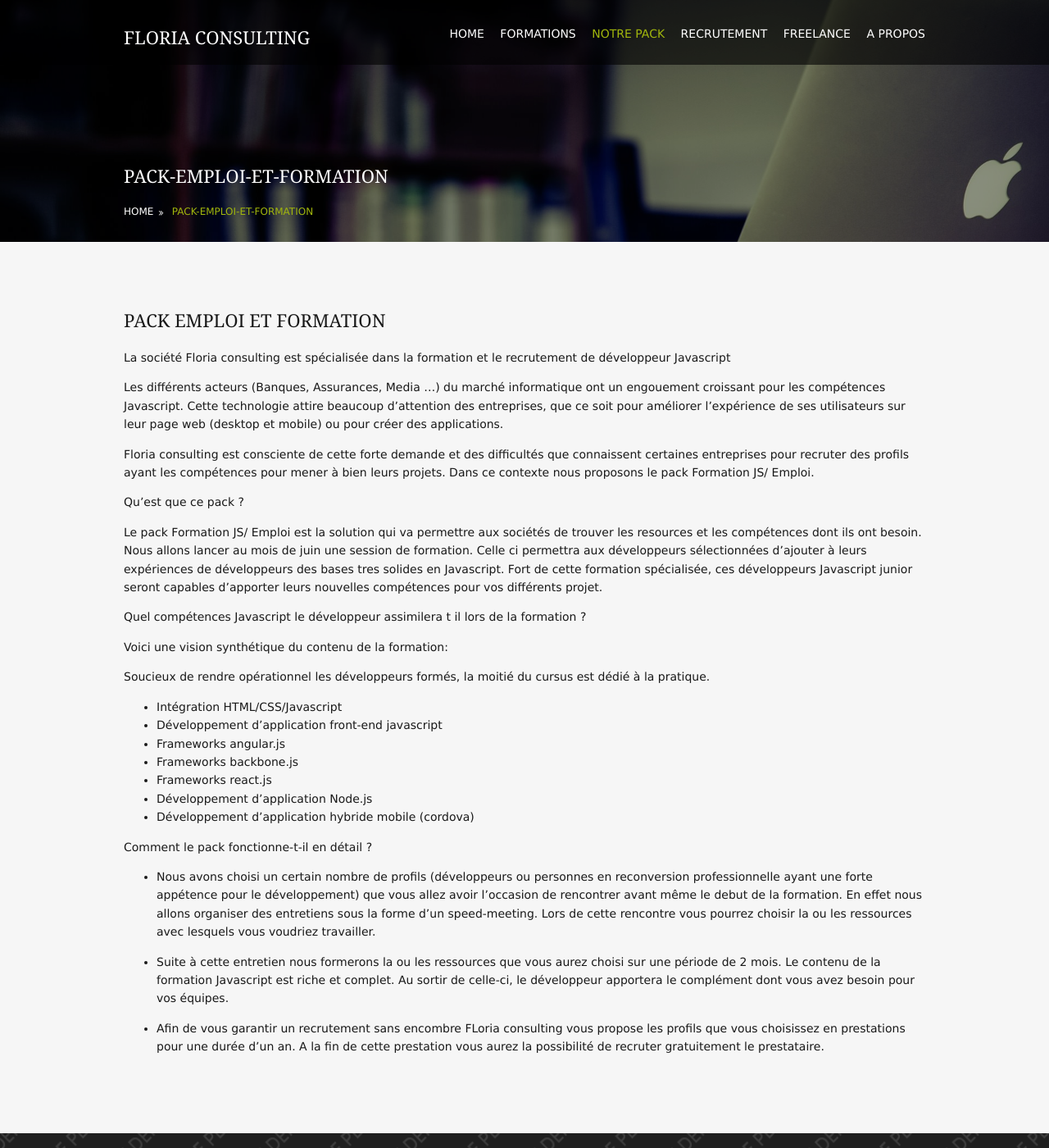
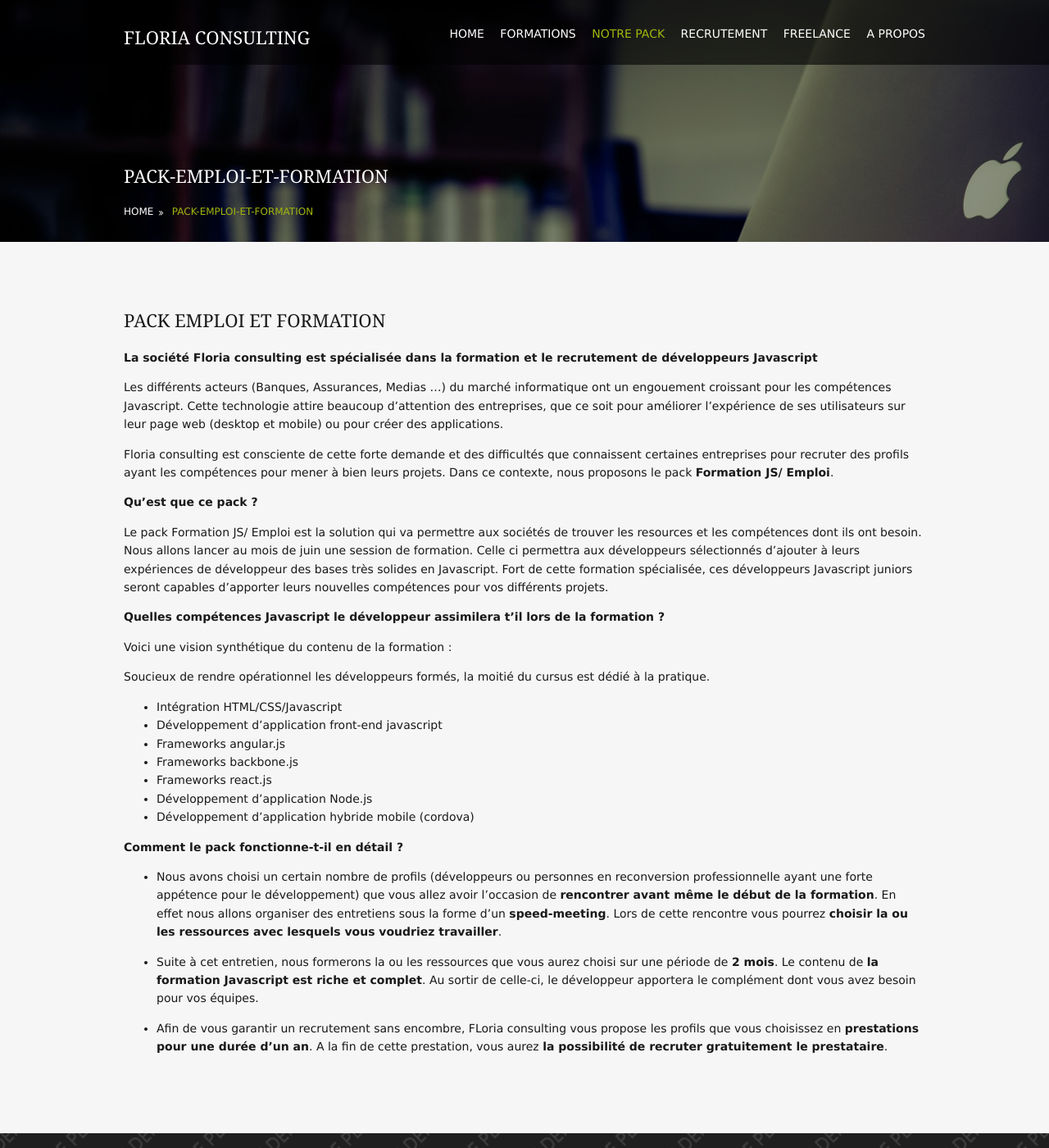
Before and after one commit to ssavajols/floria-consulting, a Jekyll site: the page built from pages/pack-emploi-et-formation.md, in a window 1280 px wide and 1400 px high. Shown: the whole window at 82% size. Built offline with Jekyll 4.4.1, drawn with Linux system fonts in a browser that asks for light colours.

Commit message:
corrections orthographiques.

```diff
--- a/pages/pack-emploi-et-formation.md
+++ b/pages/pack-emploi-et-formation.md
@@ -6,22 +6,22 @@
 
 # Pack emploi et formation
 
-La société Floria consulting est spécialisée dans la formation et le recrutement de développeur Javascript
+**La société Floria consulting est spécialisée dans la formation et le recrutement de développeurs Javascript**
 
-Les différents acteurs (Banques, Assurances, Media …) du marché informatique ont un engouement croissant pour les compétences Javascript.
+Les différents acteurs (Banques, Assurances, Medias …) du marché informatique ont un engouement croissant pour les compétences Javascript.
 Cette technologie attire beaucoup d’attention des entreprises, que ce soit pour améliorer l’expérience de ses utilisateurs sur leur page web (desktop et mobile) ou pour créer des
 applications.
 
-Floria consulting est consciente de cette forte demande et des difficultés que connaissent certaines entreprises pour recruter des profils ayant les compétences pour mener à bien leurs projets. Dans ce contexte nous proposons le pack Formation JS/ Emploi.
+Floria consulting est consciente de cette forte demande et des difficultés que connaissent certaines entreprises pour recruter des profils ayant les compétences pour mener à bien leurs projets. Dans ce contexte, nous proposons le pack **Formation JS/ Emploi**.
 
-Qu’est que ce pack ?
+**Qu’est que ce pack ?**
 
 Le pack Formation JS/ Emploi est la solution qui va permettre aux sociétés de trouver les resources et les compétences dont ils ont besoin.
-Nous allons lancer au mois de juin une session de formation. Celle ci permettra aux développeurs sélectionnées d’ajouter à leurs expériences de développeurs des bases tres solides en Javascript. Fort de cette formation spécialisée, ces développeurs Javascript junior seront capables d’apporter leurs nouvelles compétences pour vos différents projet.
+Nous allons lancer au mois de juin une session de formation. Celle ci permettra aux développeurs sélectionnés d’ajouter à leurs expériences de développeur des bases très solides en Javascript. Fort de cette formation spécialisée, ces développeurs Javascript juniors seront capables d’apporter leurs nouvelles compétences pour vos différents projets.
 
-Quel compétences Javascript le développeur assimilera t il lors de la formation ?
+**Quelles compétences Javascript le développeur assimilera t’il lors de la formation ?**
 
-Voici une vision synthétique du contenu de la formation:
+Voici une vision synthétique du contenu de la formation :
 
 Soucieux de rendre opérationnel les développeurs formés, la moitié du cursus est dédié à la pratique.
 
@@ -33,10 +33,21 @@
 - Développement d’application Node.js
 - Développement d’application hybride mobile (cordova)
 
-Comment le pack fonctionne-t-il en détail  ?
+**Comment le pack fonctionne-t-il en détail  ?**
 
-- Nous avons choisi un certain nombre de profils (développeurs ou personnes en reconversion professionnelle ayant une forte appétence pour le développement) que vous allez avoir l’occasion de rencontrer avant même le debut de la formation. En effet nous allons organiser des entretiens sous la forme d’un speed-meeting. Lors de cette rencontre vous pourrez choisir la ou les ressources avec lesquels vous voudriez travailler.
+- Nous avons choisi un certain nombre de profils (développeurs ou
+personnes en reconversion professionnelle ayant une forte appétence pour
+le développement) que vous allez avoir l’occasion de **rencontrer avant même
+le début de la formation**. En effet nous allons organiser des entretiens
+sous la forme d’un **speed-meeting**. Lors de cette rencontre vous pourrez
+**choisir la ou les ressources avec lesquels vous voudriez travailler**.
 
-- Suite à cette entretien nous formerons la ou les ressources que vous aurez choisi sur une période de 2 mois. Le contenu de la formation Javascript est riche et complet. Au sortir de celle-ci, le développeur apportera le complément dont vous avez besoin pour vos équipes.
+- Suite à cet entretien, nous formerons la ou les ressources que vous
+aurez choisi sur une période de **2 mois**. Le contenu de **la formation
+Javascript est riche et complet**. Au sortir de celle-ci, le développeur
+apportera le complément dont vous avez besoin pour vos équipes.
 
-- Afin de vous garantir un recrutement sans encombre FLoria consulting vous propose les profils que vous choisissez en prestations pour une durée d’un an. A la fin de cette prestation vous aurez la possibilité de recruter gratuitement le prestataire.
+- Afin de vous garantir un recrutement sans encombre, FLoria consulting
+vous propose les profils que vous choisissez en **prestations pour une
+durée d’un an**. A la fin de cette prestation, vous aurez **la possibilité de
+recruter gratuitement le prestataire**.
```
